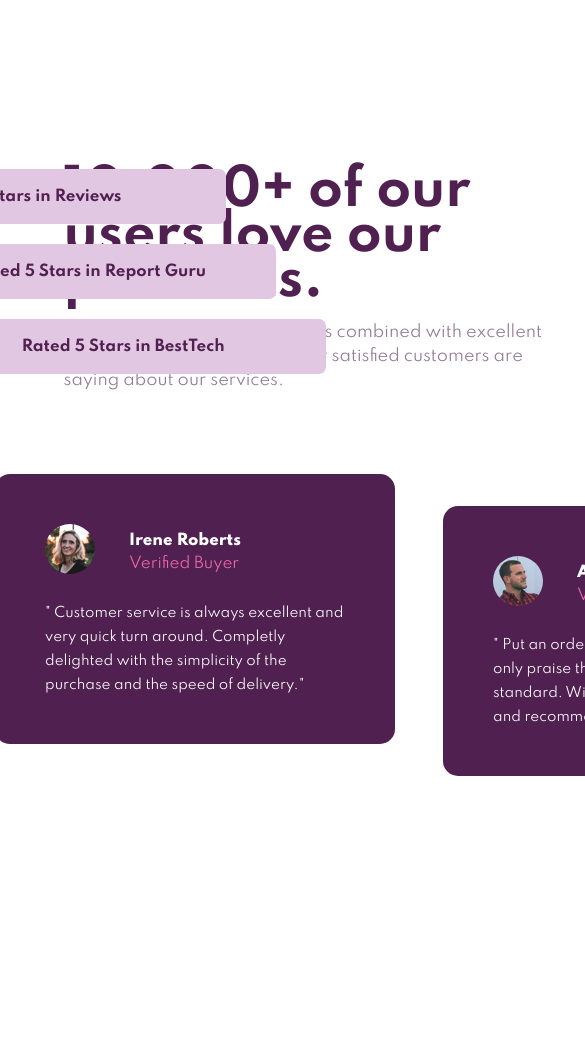
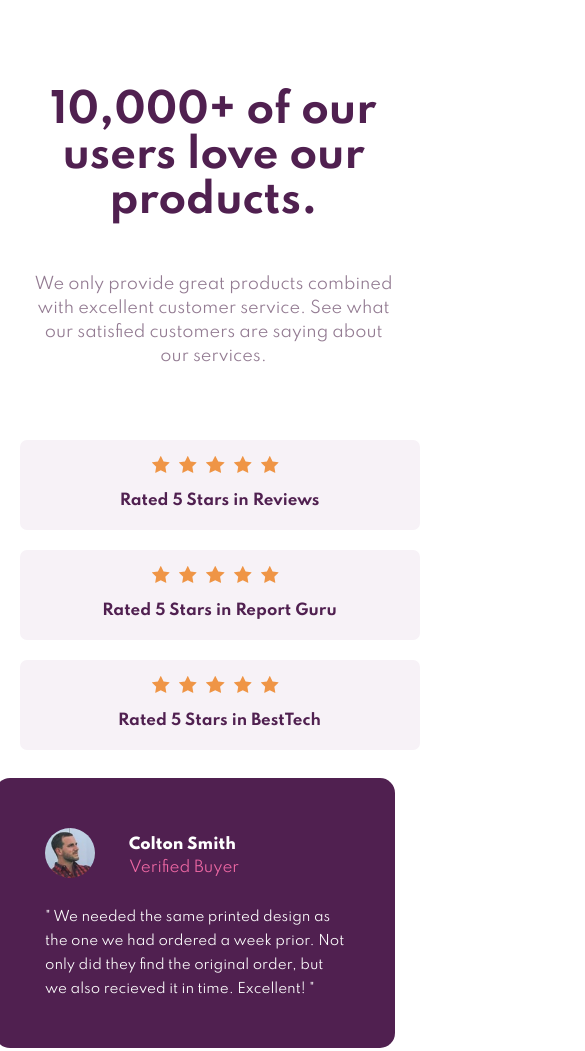
Before and after one commit to MarekMichalica/Social-Card, a plain HTML site: page index.html in a window 390 px wide. Shown: the top 1051 px of the page, 585 px wide, since content can reach past the window. Before the commit the page ends 844 px from the top, so only its background shows below. Drawn offline with Linux system fonts and the light colour scheme.

Commit message:
HTML & CSS Desk/Mobile version

```diff
--- a/index.html
+++ b/index.html
@@ -10,12 +10,15 @@
     <main>
       <div class="top_section">
         <div class="top_text">
-          <h1 class="title">10,000+ of our users love our products.</h1>
+          <div class="wrapper">
+            <h1 class="title">10,000+ of our users love our products.</h1>
+          </div>
           <p class="title_text">
             We only provide great products combined with excellent customer service.
             See what our satisfied customers are saying about our services.
           </p>
         </div>
+
           <div class="rating_cards">
             <div class="s_card">
               <div class="stars">
@@ -23,7 +26,7 @@
                 <img src="images/icon-star.svg" class="star">
                 <img src="images/icon-star.svg" class="star">
                 <img src="images/icon-star.svg" class="star">
-                <img src="images/icon-star.svg" class="star1">
+                <img src="images/icon-star.svg" class="star">
                 <h2 class="star_text">Rated 5 Stars in Reviews</h2>
               </div>
             </div>
@@ -33,7 +36,7 @@
                 <img src="images/icon-star.svg" class="star">
                 <img src="images/icon-star.svg" class="star">
                 <img src="images/icon-star.svg" class="star">
-                <img src="images/icon-star.svg" class="star1">
+                <img src="images/icon-star.svg" class="star">
                 <h2 class="star_text">Rated 5 Stars in Report Guru</h2>
               </div>
             </div>
@@ -43,7 +46,7 @@
                 <img src="images/icon-star.svg" class="star">
                 <img src="images/icon-star.svg" class="star">
                 <img src="images/icon-star.svg" class="star">
-                <img src="images/icon-star.svg" class="star1">
+                <img src="images/icon-star.svg" class="star">
                 <h2 class="star_text">Rated 5 Stars in BestTech</h2>
               </div>
             </div>
--- a/style.css
+++ b/style.css
@@ -51,7 +51,7 @@ div.s_card:nth-child(3){
     margin-left: 5px;
     margin-top: -2px;
 }
-.star1{
+img.star:nth-child(5){
     height: 17px;
     margin-top: -2px;
     margin-right: 2.5em;
@@ -61,7 +61,7 @@ div.s_card:nth-child(3){
     width: 500px;
     height: 55px;
     margin-bottom: 20px;
-    background-color: hsl(300, 30%, 83%);
+    background-color: hsl(300, 24%, 96%);
     border-radius: 7px;
 
 }
@@ -130,3 +130,81 @@ div.b_card:nth-child(1){
 div.b_card:nth-child(2){
     margin-top: -2em;
 }
+@media screen and (max-width: 1500px){
+    body{
+        overflow-x: hidden;
+    }
+
+    .title{
+        display: block;
+        font-size: 40px;
+        position: relative;
+        width: 400px;
+        left: 50%;
+        transform: translateX(-75%);
+        margin-top: -2em;
+
+    }
+    .top_text{
+        text-align: center;
+    }
+    .title_text{
+        text-align: center;
+        position: relative;
+        width: 370px;
+        left: -7%;
+        margin-top: 3em;
+        height: 300px;
+
+    }
+    .rating_cards{
+
+        position: relative;
+        left: 5%;
+
+    }
+    .stars{
+        display: block;
+        width: 400px;
+        height: 80px;
+        margin-left: 0em;
+        border-radius: 7px;
+
+    }
+    .star{
+        margin-top: 1em;
+    }
+    .s_card{
+        text-align: center;
+        width: 400px;
+        height: 90px;
+    }
+    .star_text{
+        padding-top: 0.8em;
+    }
+    img.star:nth-child(1){
+        margin-left: 2em;
+    }
+    div.s_card:nth-child(1){
+        margin-top: 27.5em;
+    }
+    div.s_card:nth-child(2){
+        margin-left: 0em;
+    }
+    div.s_card:nth-child(3){
+        margin-left: 0em;
+    }
+    .bottom_cards{
+        display: grid;
+        gap: 4em;
+    }
+    div.b_card:nth-child(1){
+        margin-top: 17em;
+    }
+    div.b_card:nth-child(2){
+        margin-bottom: -1.7em;
+    }
+    div.b_card:nth-child(3){
+        margin-bottom: 8em;
+    }
+}
```
